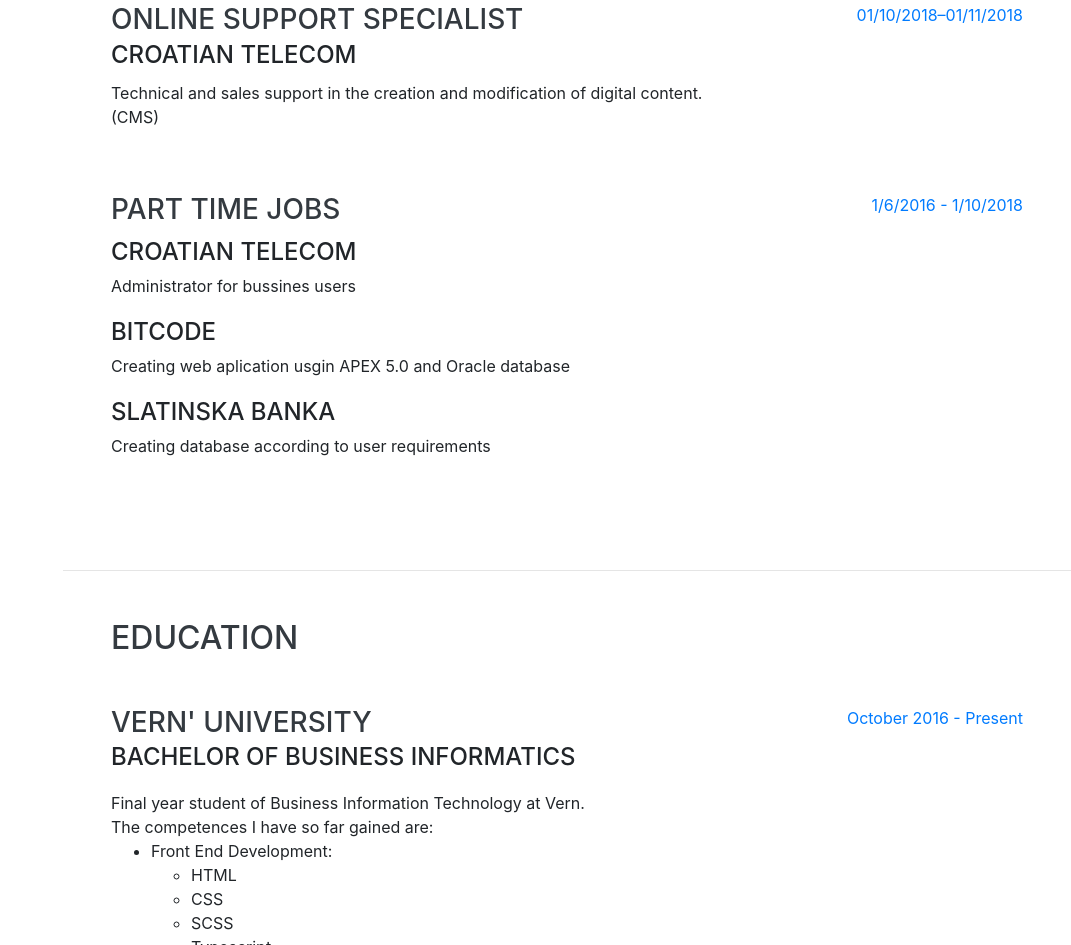
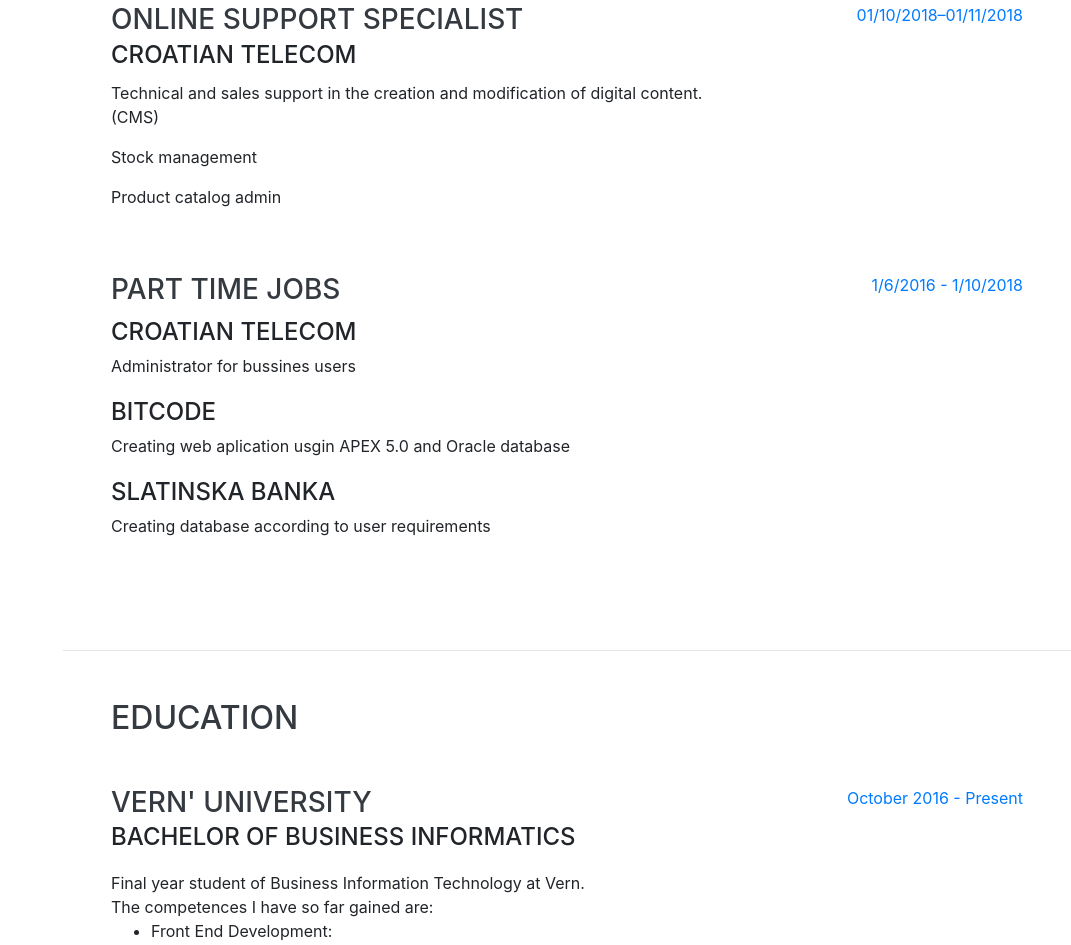
Before and after one commit to matejPavelic/matejPavelic.github.io, a website with bundled scripts: page index.html in a window 1280 px wide. Shown: the part 1146-2091 px from the top of the page, without its empty margins (209-1280 px from the left). Built offline with nearby package versions, Linux system fonts and the light colour scheme; a web font is replaced by a local one.

Commit message:
position changed

```diff
--- a/index.html
+++ b/index.html
@@ -97,6 +97,10 @@
             <h3 class="mb-0">Online Support Specialist</h3>
             <div class="subheading mb-2">Croatian Telecom</div>
             <p>Technical and sales support in the creation and modification of digital content. (CMS)
+            </p>
+            <p>Stock management
+            </p>
+            <p>Product catalog admin
             </p>
           </div>
           <div class="resume-date text-md-right">
```
